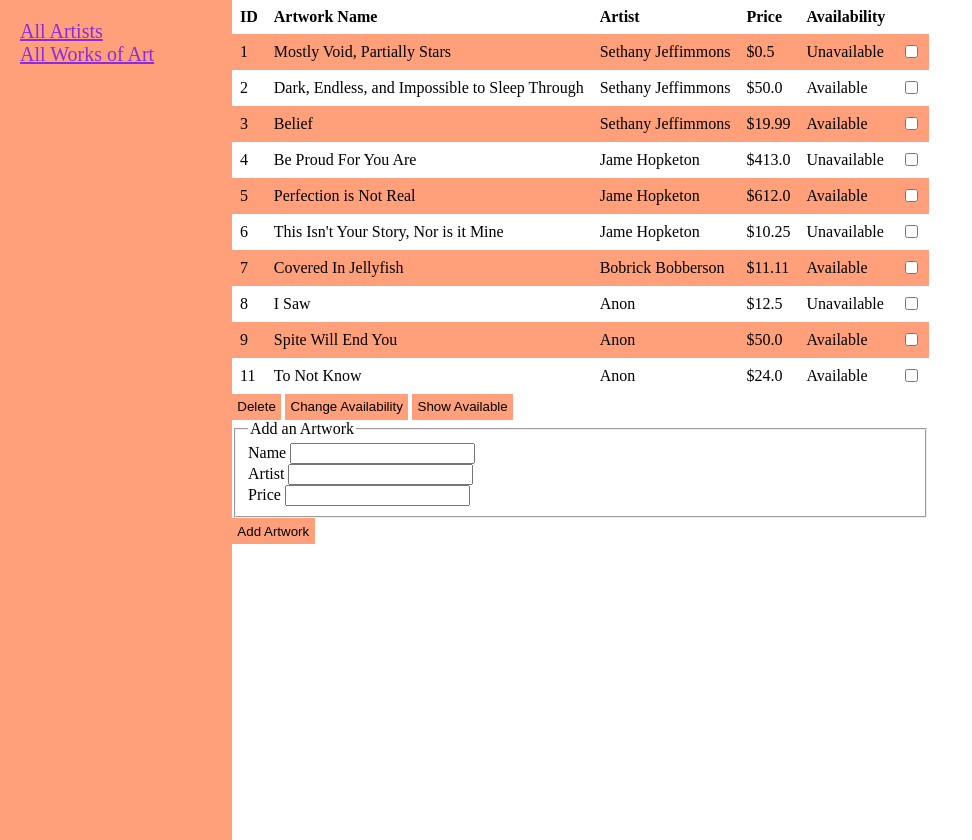
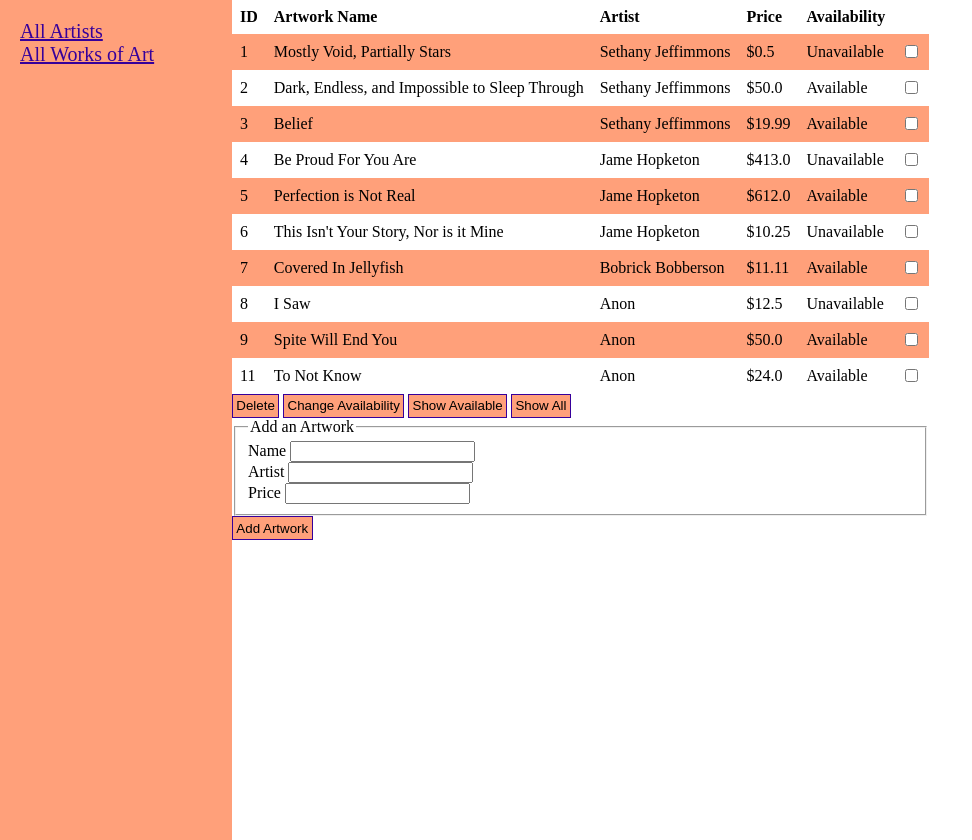
Before and after one commit to azhdrake/art_catalogue, a Flask app: page / in a window 1280 px wide. Shown: the whole page, without its empty margins (0-972 px from the left). Run offline with Flask 2, Linux system fonts and the light colour scheme.

Commit message:
Add show all button to art display page

```diff
--- a/static/main.css
+++ b/static/main.css
@@ -27,7 +27,7 @@ body{
 }
 
 a, a:visited {
-    color: blueviolet;
+    color: rgb(54, 0, 155);
 }
 
 table {
@@ -52,7 +52,7 @@ button, .btn {
     text-align: center;
     text-decoration: none;
     display: inline-block;
-    border: 2px solid lightsalmon;
+    border: 1px solid rgb(54, 0, 155);
 }
 
 button:hover, .btn:hover {
--- a/templates/display_art.html
+++ b/templates/display_art.html
@@ -30,6 +30,7 @@
         </table>
         <button name="submit_button" value="delete" type="Submit"> Delete </button> <button value="change" name="submit_button" type="Submit"> Change Availability </button>
         <button name="submit_button" value="show_available" type="Submit"> Show Available </button>
+        <button name="submit_button" value="show_all" type="Submit">Show All</button>
     </form>
 {% block add_art %}{% endblock add_art %}
 {% endblock content %}
```
